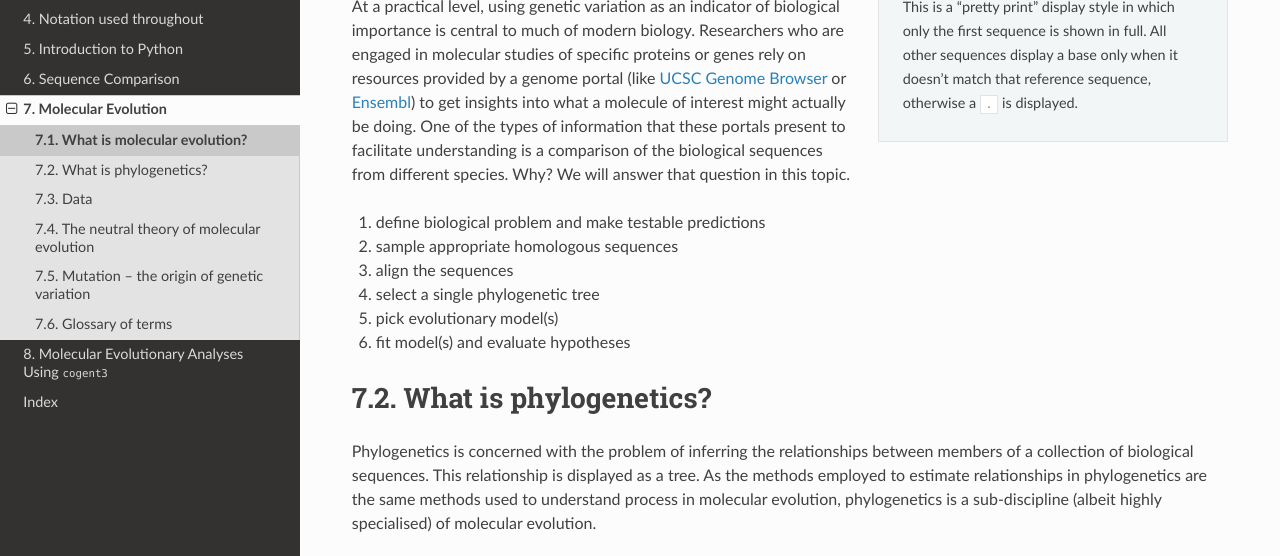
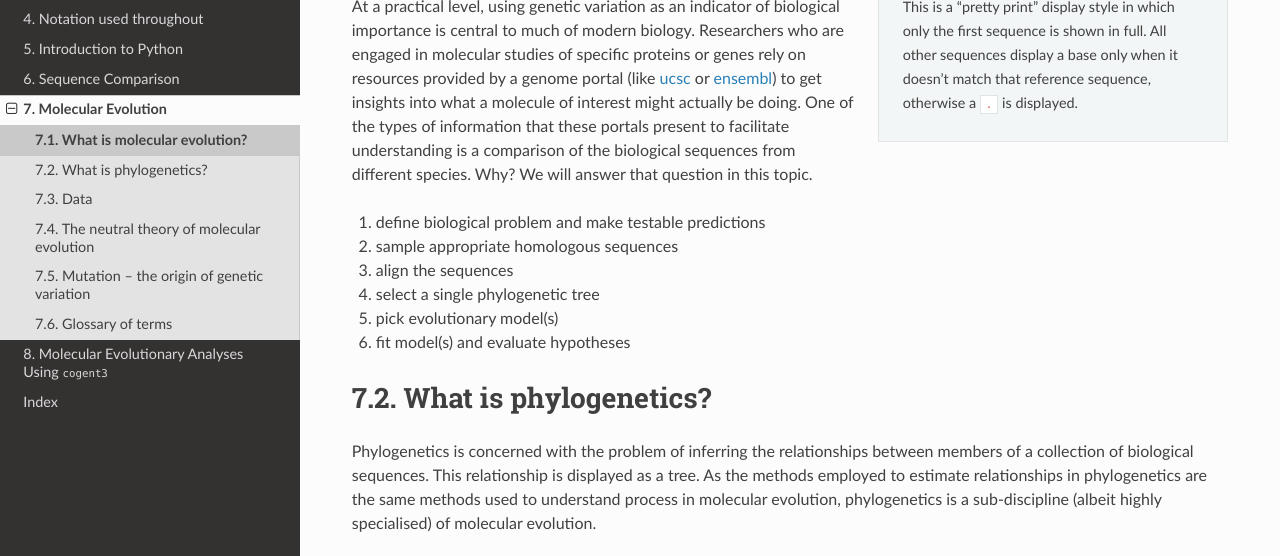
Before and after one commit to GavinHuttley/tib, a Sphinx documentation site: the page built from source/molevol/intro.rst, in a window 1280 px wide and 900 px high, scrolled down 336 px, cut to the strip 189-745 px from the top of the window. Built offline with Sphinx 7.4.7 and the Read the Docs theme 2.0.0, drawn with Linux system fonts in a browser that asks for light colours.

Commit message:
MAINT: all links are now in _globals

```diff
--- a/source/molevol/intro.rst
+++ b/source/molevol/intro.rst
@@ -31,7 +31,7 @@
 
 Since the nucleic acids are the information system of living things and can also be, along with proteins, functional, molecular evolution draws on genetics, molecular and cell biology, biochemistry, and chemistry. At a conceptual level, molecular evolution is closely related to population genetics and, as such, is very much focussed on the process of evolution as it manifests in biological sequences.
 
-At a practical level, using genetic variation as an indicator of biological importance is central to much of modern biology. Researchers who are engaged in molecular studies of specific proteins or genes rely on resources provided by a genome portal (like `UCSC Genome Browser <ucsc>`_ or `Ensembl <ensembl>`_) to get insights into what a molecule of interest might actually be doing. One of the types of information that these portals present to facilitate understanding is a comparison of the biological sequences from different species. Why? We will answer that question in this topic.
+At a practical level, using genetic variation as an indicator of biological importance is central to much of modern biology. Researchers who are engaged in molecular studies of specific proteins or genes rely on resources provided by a genome portal (like ucsc_ or ensembl_) to get insights into what a molecule of interest might actually be doing. One of the types of information that these portals present to facilitate understanding is a comparison of the biological sequences from different species. Why? We will answer that question in this topic.
 
 #. define biological problem and make testable predictions
 #. sample appropriate homologous sequences
```
Also changed, not shown: other parts of source/molevol/intro.rst (+0 -3 lines).
